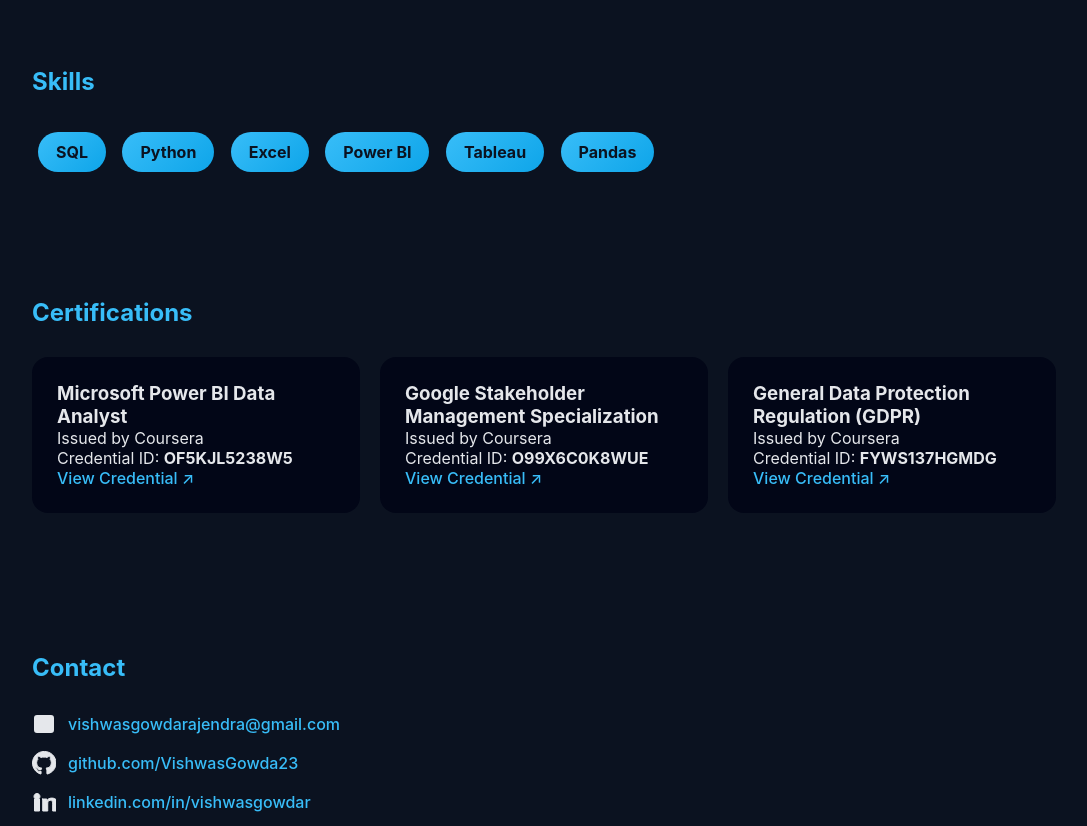
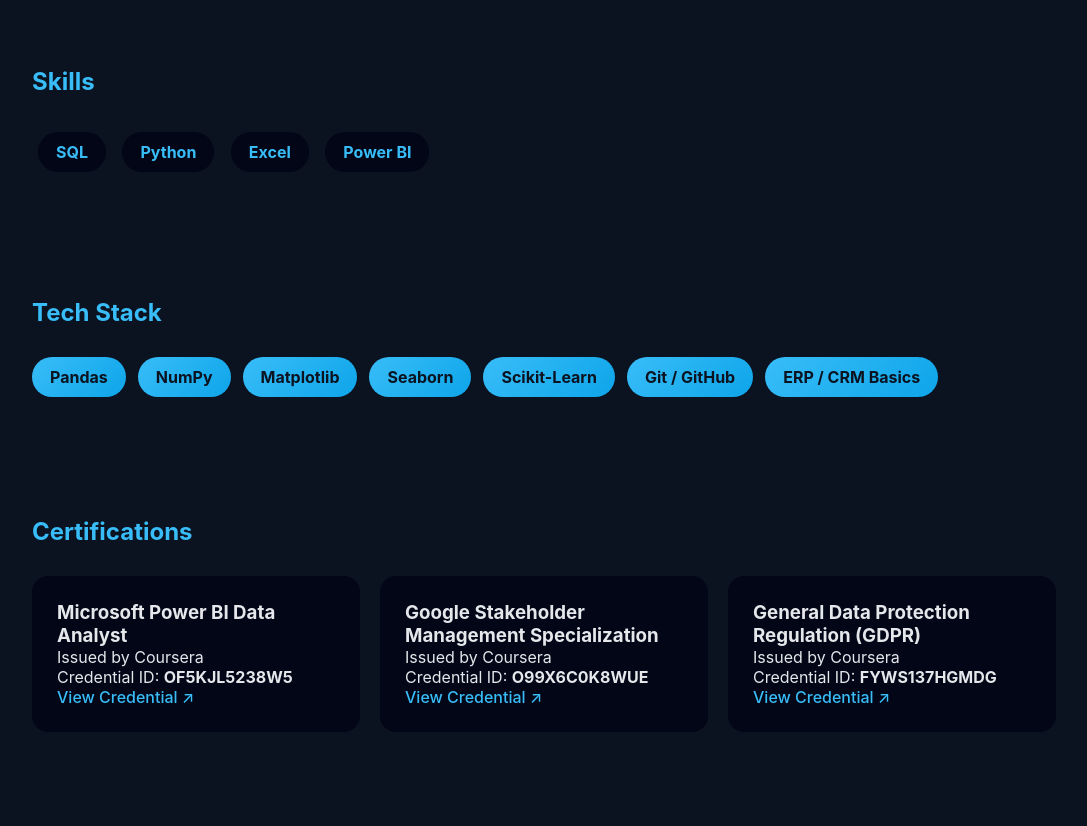
Before and after one commit to VishwasGowda23/ViSh, a plain HTML site: page index.html in a window 1280 px wide. Shown: the part 1260-2086 px from the top of the page, without its empty margins (96-1183 px from the left). Drawn offline with Linux system fonts and the light colour scheme.

Commit message:
added techstack

```diff
--- a/index.html
+++ b/index.html
@@ -27,8 +27,8 @@
 
     <!-- HEADER -->
     <header class="header">
-      <h1>ViSh</h1>
-      <p>Data Analyst | SQL • Python • Power BI</p>
+      <h1>Vishwas Gowda Rajendra</h1>
+      <p>Business-Focused Data Analyst | MSc Data Science | Skilled in • Power BI • Python • SQL • MS Excel</p>
     </header>
 
     <!-- KPI SECTION -->
@@ -78,7 +78,7 @@
       </div>
     </section>
 
-    <!-- SKILLS -->
+<!-- SKILLS SECTION -->
 <section class="section" id="skills">
   <h2>Skills</h2>
   <div class="skills">
@@ -86,8 +86,20 @@
     <span>Python</span>
     <span>Excel</span>
     <span>Power BI</span>
-        <span>Tableau</span>
-        <span>Pandas</span>
+  </div>
+</section>
+
+<!-- TECH STACK SECTION -->
+<section class="section" id="tech-stack">
+  <h2>Tech Stack</h2>
+  <div class="tech-stack">
+    <div class="tech-item">Pandas</div>
+    <div class="tech-item">NumPy</div>
+    <div class="tech-item">Matplotlib</div>
+    <div class="tech-item">Seaborn</div>
+    <div class="tech-item">Scikit-Learn</div>
+    <div class="tech-item">Git / GitHub</div>
+    <div class="tech-item">ERP / CRM Basics</div>
   </div>
 </section>
 
--- a/style.css
+++ b/style.css
@@ -118,20 +118,54 @@ body {
   opacity: 0.8;
 }
 
-/* Skills */
+/* Skills Section */
 .skills span {
+  display: inline-block;
+  background: #020617;
+  color: #38bdf8;
+  padding: 10px 18px;
+  border-radius: 20px;
+  margin: 6px;
+  font-weight: bold;
+  transition: transform 0.2s, box-shadow 0.2s;
+}
+
+.skills span:hover {
+  transform: scale(1.05);
+  box-shadow: 0 6px 12px rgba(0,0,0,0.3);
+}
+
+/* Tech Stack Section */
+.tech-stack {
+  display: flex;
+  flex-wrap: wrap;
+  gap: 12px;
+  margin-top: 20px;
+}
+
+.tech-item {
   display: inline-block;
   background: linear-gradient(135deg, #38bdf8, #0ea5e9);
   color: #0b1220;
   font-weight: bold;
   padding: 10px 18px;
   border-radius: 20px;
-  margin: 6px;
-  transition: transform 0.2s;
+  transition: transform 0.2s, box-shadow 0.2s;
+  cursor: default;
 }
 
-.skills span:hover {
+.tech-item:hover {
   transform: scale(1.1);
+  box-shadow: 0 6px 15px rgba(0,0,0,0.3);
+}
+
+/* Responsive for mobile */
+@media (max-width: 768px) {
+  .skills span,
+  .tech-item {
+    padding: 8px 14px;
+    font-size: 0.9rem;
+  }
 }
 
 /* Certifications Grid */
```
Lines whose indentation alone changed are shown as unchanged.
